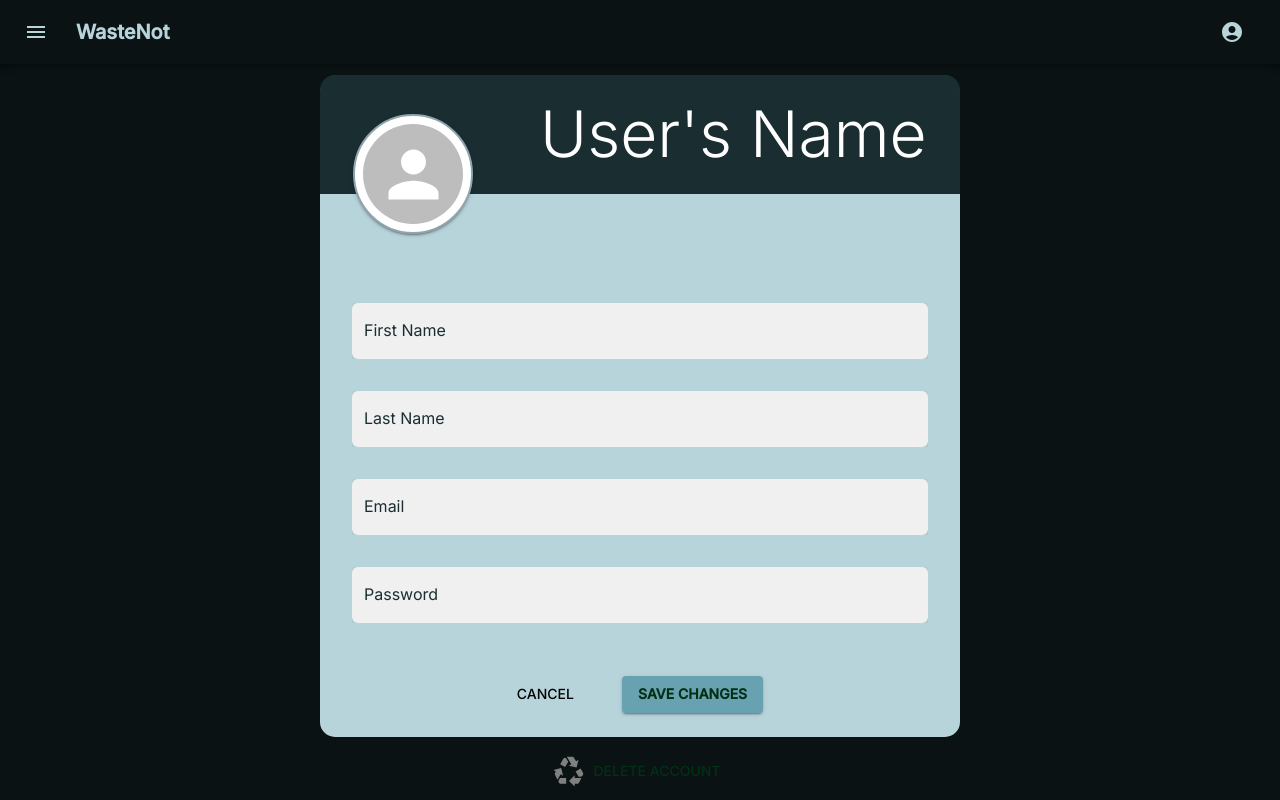
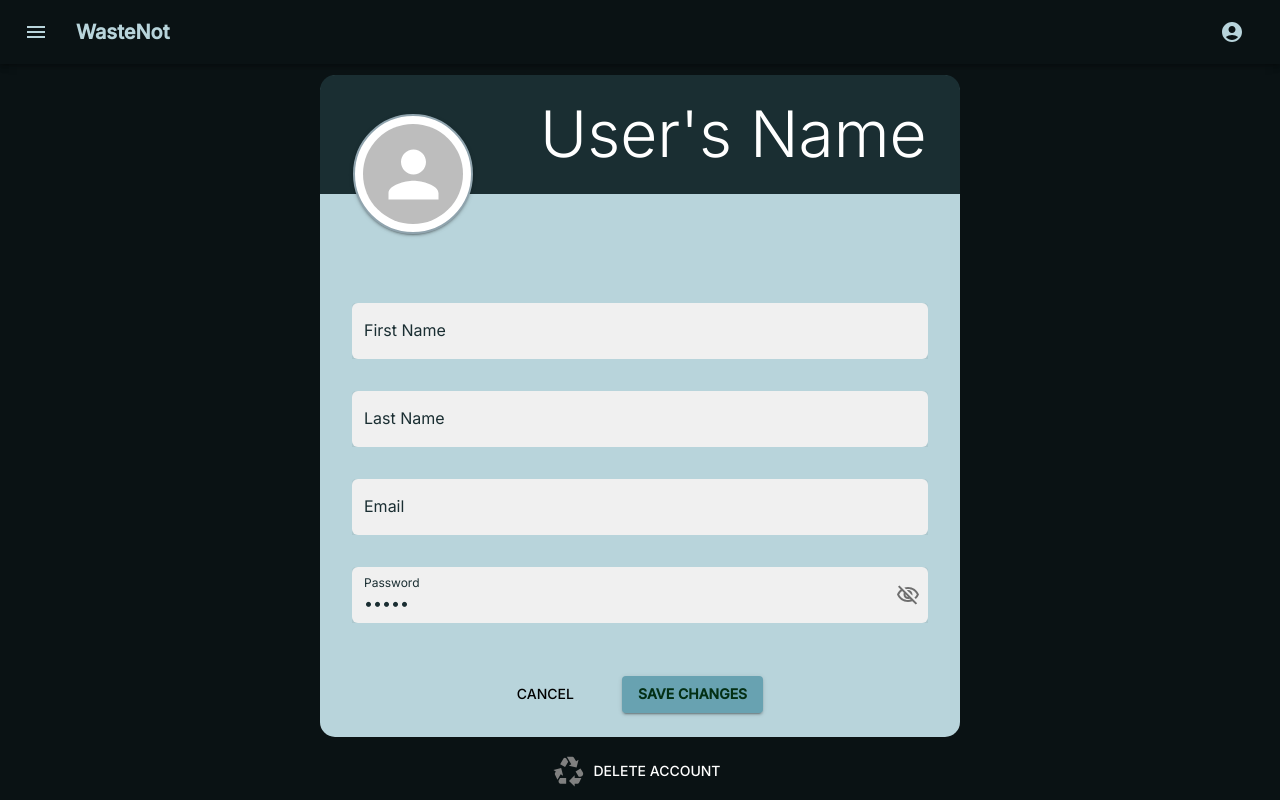
Before and after one commit to sleepingbaby/WasteNot, a React (Vite) app in the folder WasteNot/: page /profile in a window 1280 px wide. Built offline with nearby package versions, Linux system fonts and the light colour scheme.

Commit message:
added toggle password component

```diff
--- /dev/null
+++ b/WasteNot/src/components/TogglePassword.jsx
@@ -0,0 +1,71 @@
+import React from "react";
+import { useState } from "react";
+import { TextField } from "@mui/material";
+import IconButton from "@mui/material/IconButton";
+import InputAdornment from "@mui/material/InputAdornment";
+import VisibilityOutlinedIcon from "@mui/icons-material/VisibilityOutlined";
+import VisibilityOffOutlinedIcon from "@mui/icons-material/VisibilityOffOutlined";
+
+export default function Toggle({ label }) {
+  const [isPasswordVisible, setIsPasswordVisible] = useState(false);
+  const [password, setPassword] = useState("120px");
+
+  const handleChange = (e) => {
+    setPassword(e.target.value);
+  };
+
+  const handleVisibility = () => {
+    setIsPasswordVisible(!isPasswordVisible);
+  };
+
+  const handleMouse = (e) => {
+    e.preventDefault();
+  };
+
+  return (
+    <>
+      <TextField
+        variant="filled"
+        label={label}
+        sx={{
+          width: "90%",
+          backgroundColor: "white",
+          input: { color: "#1a2e32" },
+          borderRadius: "6px",
+          "& label.Mui-focused": { color: "#1a2e32" },
+          "& label.MuiInputLabel-root": { color: "#1a2e32" },
+          "& .MuiFilledInput-underline:after": {
+            borderBottom: "none",
+          },
+          "& .MuiInputBase-root:hover:not(.Mui-disabled):before": {
+            borderBottom: "none",
+          },
+          "& .MuiFilledInput-root:before": {
+            borderBottom: "none",
+          },
+        }}
+        type={isPasswordVisible ? "text" : "password"}
+        value={password}
+        onChange={handleChange}
+        InputProps={{
+          endAdornment: (
+            <InputAdornment position="end">
+              <IconButton
+                aria-label="toggle password visibility"
+                onClick={handleVisibility}
+                onMouseDown={handleMouse}
+                edge="end"
+              >
+                {isPasswordVisible ? (
+                  <VisibilityOutlinedIcon />
+                ) : (
+                  <VisibilityOffOutlinedIcon />
+                )}
+              </IconButton>
+            </InputAdornment>
+          ),
+        }}
+      />
+    </>
+  );
+}
--- a/WasteNot/src/pages/Profile.jsx
+++ b/WasteNot/src/pages/Profile.jsx
@@ -2,6 +2,7 @@ import { Stack, Avatar, Typography, TextField, Button } from "@mui/material";
 import RecyclingIcon from "@mui/icons-material/Recycling";
 import { useNavigate } from "react-router-dom";
 import { confirmAlert } from "react-confirm-alert";
+import Toggle from "../components/TogglePassword";
 
 export default function Profile() {
   const confirmDelete = () => {
@@ -175,27 +176,7 @@ export default function Profile() {
                   },
                 }}
               ></TextField>
-              <TextField
-                variant="filled"
-                label="Password"
-                sx={{
-                  width: "90%",
-                  backgroundColor: "white",
-                  input: { color: "#1a2e32" },
-                  borderRadius: "6px",
-                  "& label.Mui-focused": { color: "#1a2e32" },
-                  "& label.MuiInputLabel-root": { color: "#1a2e32" },
-                  "& .MuiFilledInput-underline:after": {
-                    borderBottom: "none",
-                  },
-                  "& .MuiInputBase-root:hover:not(.Mui-disabled):before": {
-                    borderBottom: "none",
-                  },
-                  "& .MuiFilledInput-root:before": {
-                    borderBottom: "none",
-                  },
-                }}
-              ></TextField>
+              <Toggle label="Password" />
             </Stack>
             <Stack
               id="buttons"
@@ -257,7 +238,7 @@ export default function Profile() {
               confirmDelete();
             }}
             sx={{
-              color: "#033015",
+              color: "#FFFFFF",
               "&:hover": {
                 color: "red",
               },
```
